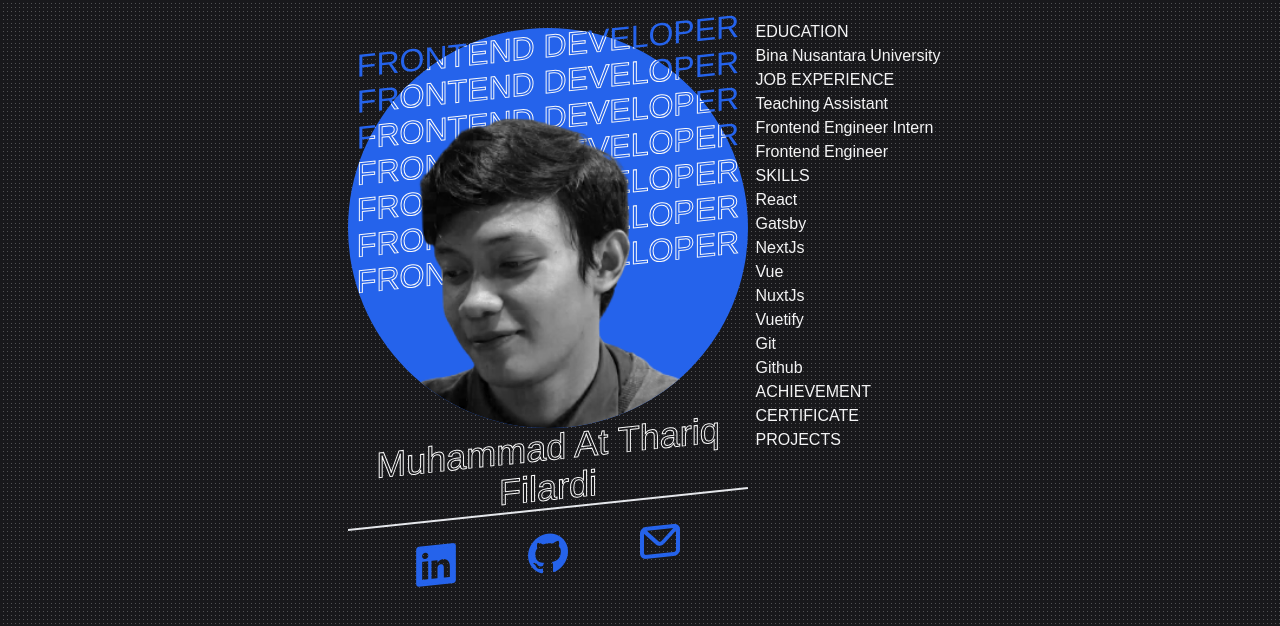
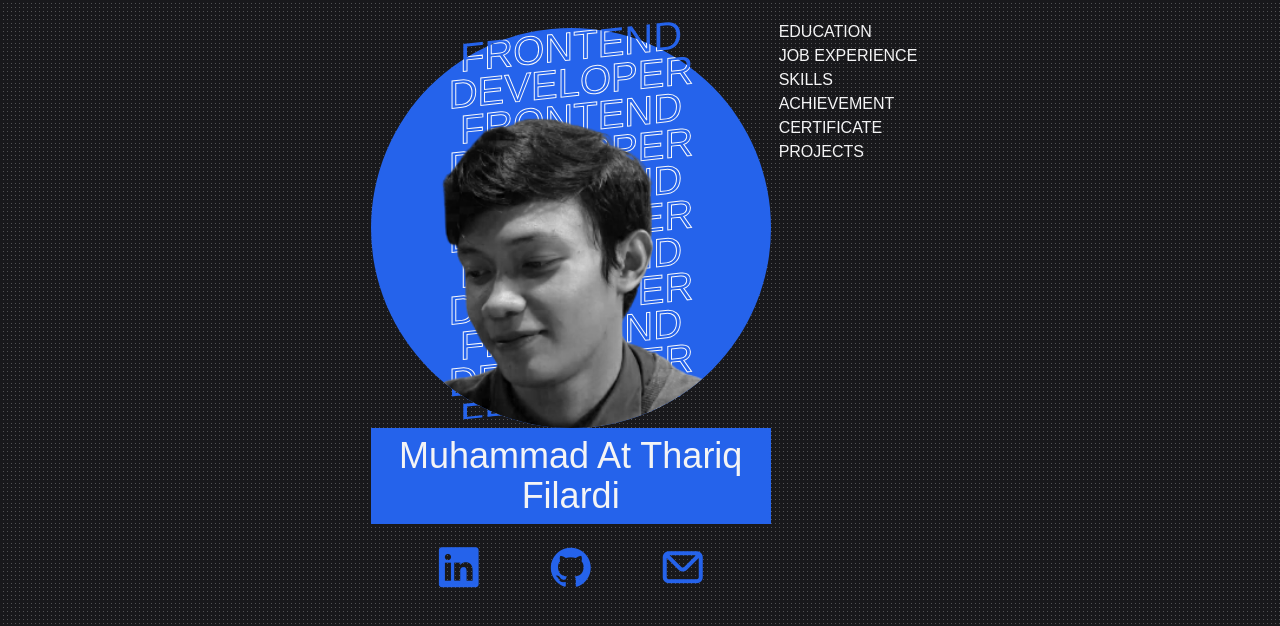
Before and after one commit to crazould/crazould.github.io, a React (Vite) app: page / in a window 1280 px wide. Shown: the top 626 px of the page. Built offline with nearby package versions, Linux system fonts and the light colour scheme; a web font is replaced by a local one.

Commit message:
add profile pic shine

```diff
--- a/src/App.jsx
+++ b/src/App.jsx
@@ -1,7 +1,18 @@
 import profilePic from './assets/profile-pic.png'
+import profilePicShine from './assets/profile-pic-shine.png'
 import './index.css'
+import { useState } from 'react'
+
+const profileJobTxt = 'FRONTEND DEVELOPER '
+const totalProfileJobTxt = 10
+let arr = []
+for (let index = 0; index < totalProfileJobTxt; index++) {
+  arr = [...arr, profileJobTxt]
+}
 
 function App() {
+
+  const [isHoverPic, setHoverPic] = useState(false);
 
   return (
     <div className="body">
@@ -9,25 +20,13 @@ function App() {
         <div className="profile-intro">
           <div className="profile-intro-desc">
             <div className="profile-job-out">
-              FRONTEND DEVELOPER
-              FRONTEND DEVELOPER
-              FRONTEND DEVELOPER
-              FRONTEND DEVELOPER
-              FRONTEND DEVELOPER
-              FRONTEND DEVELOPER
-              FRONTEND DEVELOPER
+                {arr}
             </div>
             <div className="profile-pic-container">
               <div className="profile-job-in">
-                FRONTEND DEVELOPER
-                FRONTEND DEVELOPER
-                FRONTEND DEVELOPER
-                FRONTEND DEVELOPER
-                FRONTEND DEVELOPER
-                FRONTEND DEVELOPER
-                FRONTEND DEVELOPER
+                {arr}
               </div>
-              <img src={profilePic} alt="profile picture" className="profile-pic" />
+              <img src={isHoverPic ? profilePicShine:profilePic} alt="profile picture" className="profile-pic" onMouseEnter={()=> setHoverPic(true)} onMouseOut={()=> setHoverPic(false)} />
             </div>
             <div className="profile-name">
                 Muhammad At Thariq Filardi
@@ -46,39 +45,14 @@ function App() {
           </div>
         </div>
         <div className="profile-desc">
-          <div className="">
-            <ul>
-              <li>
-                EDUCATION
-                <ul>
-                  <li>Bina Nusantara University</li>
-                </ul>
-              </li>
-              <li>JOB EXPERIENCE
-                <ul>
-                  <li>Teaching Assistant</li>
-                  <li>Frontend Engineer Intern</li>
-                  <li>Frontend Engineer</li>
-                </ul>
-              </li>
-              <li>
-                SKILLS
-                <ul>
-                  <li>React</li>
-                  <li>Gatsby</li>
-                  <li>NextJs</li>
-                  <li>Vue</li>
-                  <li>NuxtJs</li>
-                  <li>Vuetify</li>
-                  <li>Git</li>
-                  <li>Github</li>
-                </ul>
-              </li>
-              <li>ACHIEVEMENT</li>
-              <li>CERTIFICATE</li>
-              <li>PROJECTS</li>
-            </ul>
-          </div>
+          <ul>
+            <li>EDUCATION</li>
+            <li>JOB EXPERIENCE</li>
+            <li>SKILLS</li>
+            <li>ACHIEVEMENT</li>
+            <li>CERTIFICATE</li>
+            <li>PROJECTS</li>
+          </ul>
         </div>
       </div>
     </div>
--- a/src/index.css
+++ b/src/index.css
@@ -1,7 +1,6 @@
 @tailwind base;
 @tailwind components;
 @tailwind utilities;
-
 
 :root{
   --primary-color: #2563eb;
@@ -29,8 +28,9 @@
   @apply flex flex-col items-center mb-3 md:mb-5 relative w-[280px] md:w-[400px];
 }
 
+
 .profile-job-out{
-  @apply text-3xl -skew-y-6 md:text-[2rem] text-center absolute;
+  @apply text-3xl -skew-y-6 md:text-[2.5rem] text-center absolute h-[255px] md:h-[380px] overflow-hidden;
 }
 
 .profile-pic-container{
@@ -38,7 +38,9 @@
 }
 
 .profile-job-in{
-  @apply text-bg text-3xl -skew-y-6 md:text-[2rem] w-[280px] md:w-[400px] text-center absolute z-10;
+  @apply text-3xl -skew-y-6 md:text-[2.5rem] w-[280px] md:w-[400px] text-center absolute z-10;
+  color: rgba(0, 0, 0, 0);
+  -webkit-text-stroke: 1px #fafafa;
 }
 
 .profile-pic{
@@ -46,28 +48,18 @@
 }
 
 .profile-name {
-  @apply text-2xl -skew-y-6 md:text-4xl border-b-2 hover:border-blue-600 text-center z-20 relative duration-200;
-}
-
-.text-bg,
-.profile-name {
-  color: rgba(0, 0, 0, 0);
-  -webkit-text-stroke: 1px #fafafa;
-}
-
-.profile-name:hover {
-  -webkit-text-stroke: 1px #2563eb;
+  @apply text-2xl md:text-4xl text-center z-20 relative text-zinc-100 bg-blue-600
+  p-2 duration-200;
 }
 
 .profile-social{
-  @apply -skew-y-6 flex justify-evenly text-4xl md:text-5xl;
+  @apply flex justify-evenly text-4xl md:text-5xl;
 }
 
 i {
   @apply hover:text-zinc-100 duration-200 hover:cursor-pointer;
 }
 
-
 .profile-desc {
   @apply flex flex-col items-center text-zinc-100;
 }
```
Also changed, not shown: src/assets/profile-pic-cat.png (deleted), src/assets/profile-pic-shine.png (added).
